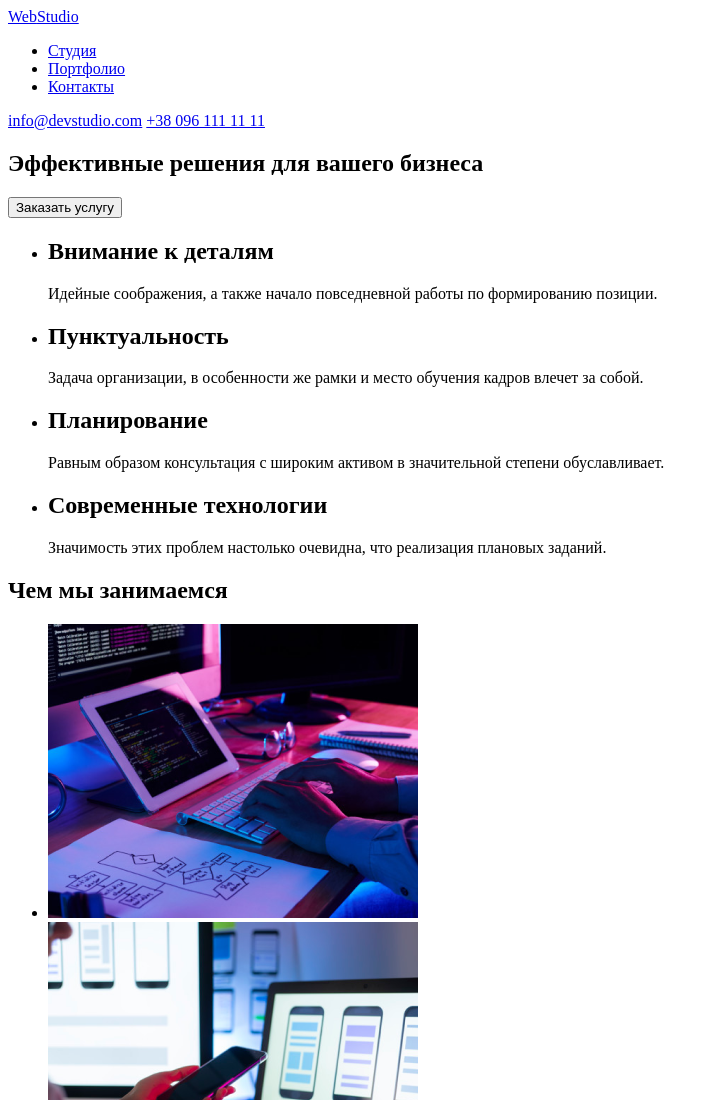
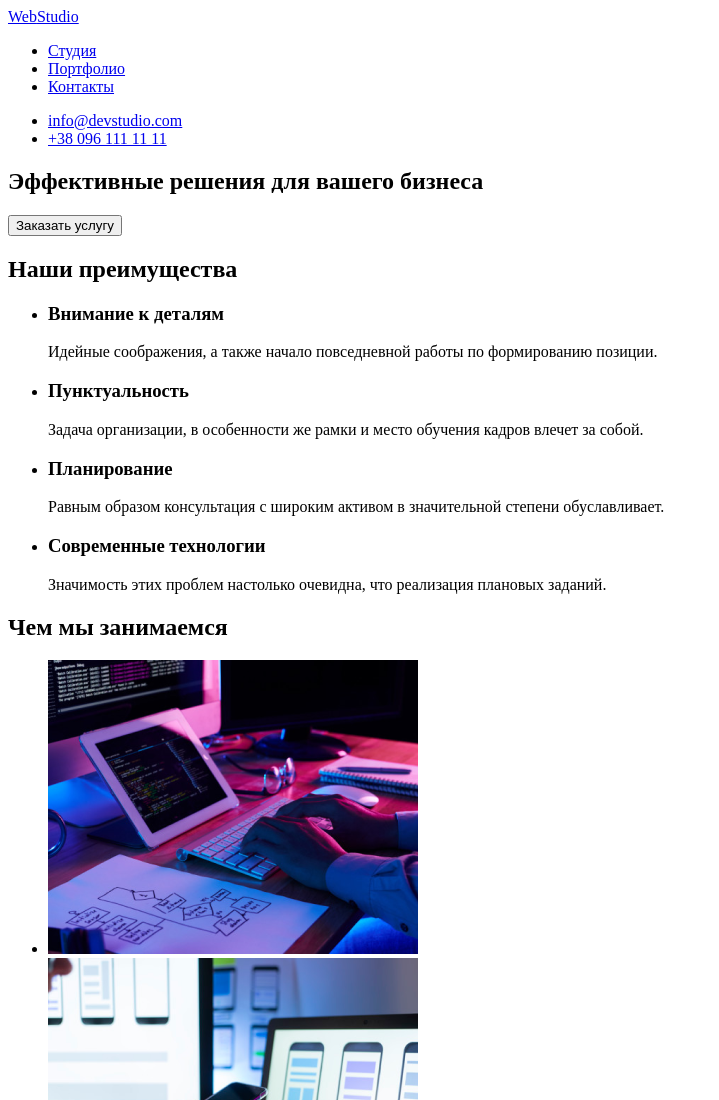
Before and after one commit to Jenny85185/goit-markup-hw-01, a plain HTML site: page index.html in a window 1280 px wide. Shown: the top 1100 px of the page, without its empty margins (0-719 px from the left). Drawn offline with Linux system fonts and the light colour scheme.

Commit message:
Update index.html

```diff
--- a/index.html
+++ b/index.html
@@ -22,8 +22,10 @@
           </li>
         </ul>
       </nav>
-      <a href="mailto:info@devstudio.com">info@devstudio.com</a>
-      <a href="tel:0961111111">+38 096 111 11 11</a>
+      <ul>
+        <li><a href="mailto:info@devstudio.com">info@devstudio.com</a></li>
+        <li><a href="tel:0961111111">+38 096 111 11 11</a></li>
+      </ul>
     </header>
     <main>
       <section>
@@ -34,30 +36,31 @@
       </section>
       <section>
         <div>
+          <h2>Наши преимущества</h2>
           <ul>
             <li>
-              <h2>Внимание к деталям</h2>
+              <h3>Внимание к деталям</h3>
               <p>
                 Идейные соображения, а также начало повседневной работы по
                 формированию позиции.
               </p>
             </li>
             <li>
-              <h2>Пунктуальность</h2>
+              <h3>Пунктуальность</h3>
               <p>
                 Задача организации, в особенности же рамки и место обучения
                 кадров влечет за собой.
               </p>
             </li>
             <li>
-              <h2>Планирование</h2>
+              <h3>Планирование</h3>
               <p>
                 Равным образом консультация с широким активом в значительной
                 степени обуславливает.
               </p>
             </li>
             <li>
-              <h2>Современные технологии</h2>
+              <h3>Современные технологии</h3>
               <p>
                 Значимость этих проблем настолько очевидна, что реализация
                 плановых заданий.
```
